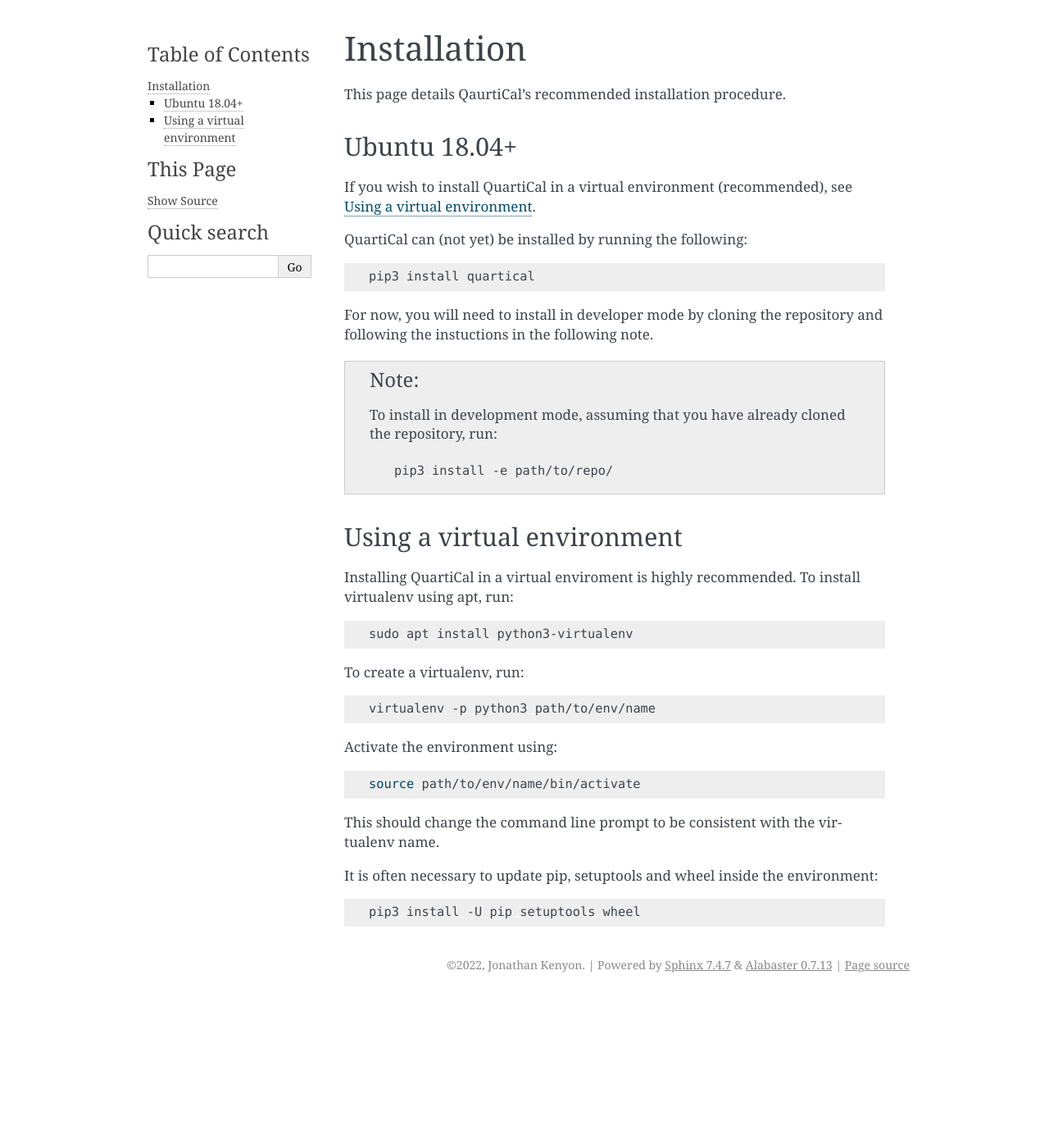
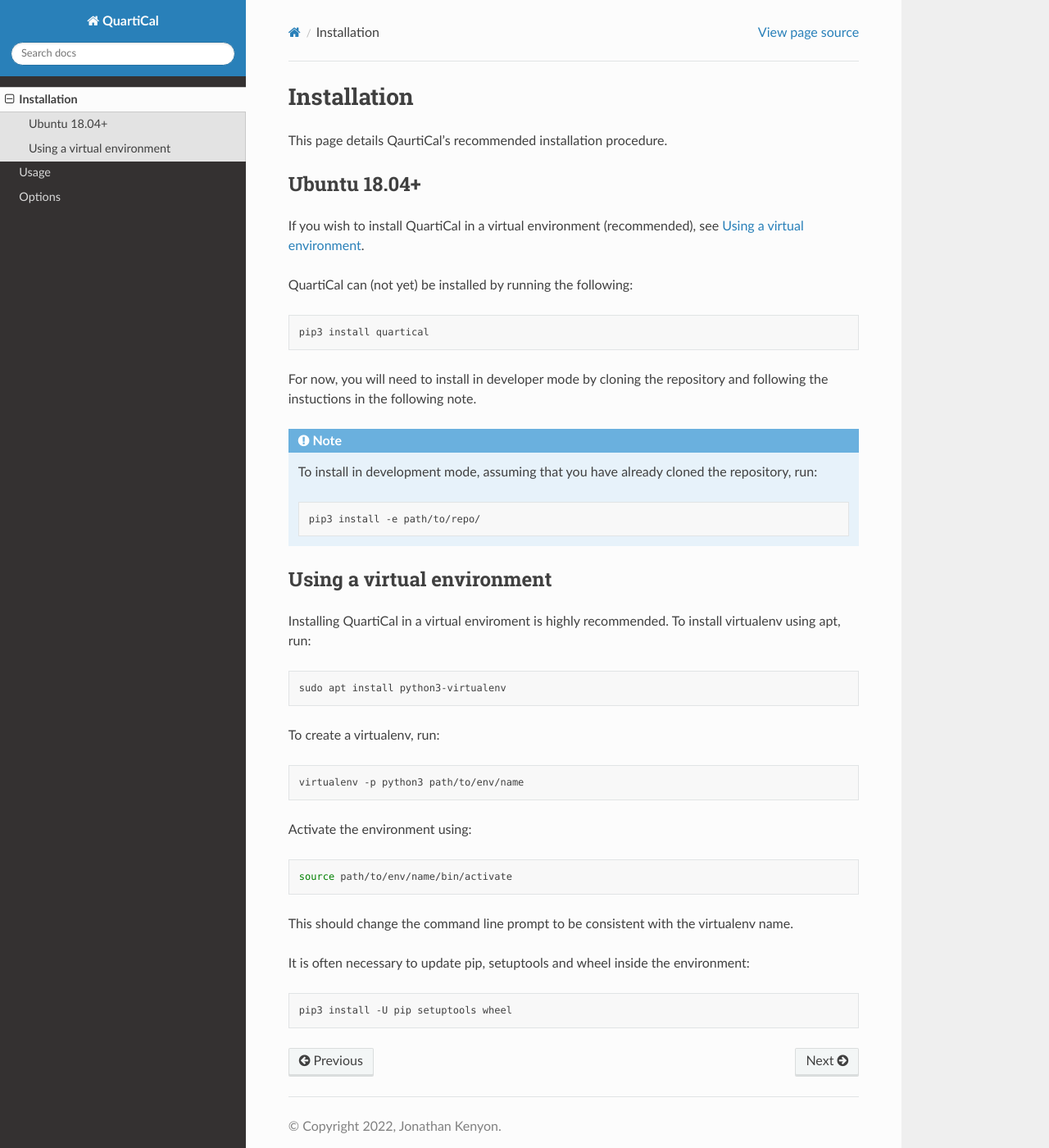
Before and after one commit to ratt-ru/QuartiCal, a Sphinx documentation site: the page built from docs/source/installation.rst, in a window 1280 px wide and 1400 px high. Shown: the whole window at 82% size. Built offline with Sphinx 7.4.7 and the Read the Docs theme 2.0.0, drawn with Linux system fonts in a browser that asks for light colours; pages that are not in the unit, such as notebooks, are missing from menus; some of the changed text lies outside the part shown.

Commit message:
Further work on docs.

```diff
--- a/docs/source/conf.py
+++ b/docs/source/conf.py
@@ -44,7 +44,7 @@
 # The theme to use for HTML and HTML Help pages.  See the documentation for
 # a list of builtin themes.
 #
-html_theme = 'alabaster'
+html_theme = "sphinx_rtd_theme"
 
 # Add any paths that contain custom static files (such as style sheets) here,
 # relative to this directory. They are copied after the builtin static files,
--- a/docs/source/index.rst
+++ b/docs/source/index.rst
@@ -12,11 +12,11 @@
 of QuartiCal's interfaces.
 
 .. toctree::
-   :maxdepth: 1
+   :maxdepth: 2
 
    installation
    usage
-   .. parset
+   options
    .. examples
    .. performance
    .. licence
--- a/docs/source/installation.rst
+++ b/docs/source/installation.rst
@@ -1,6 +1,5 @@
-************
 Installation
-************
+============
 
 This page details QaurtiCal's recommended installation procedure.
 
```
Also changed, not shown: docs/source/options.rst (added, +28 -0 lines), docs/source/usage.rst (+20 -2 lines).
